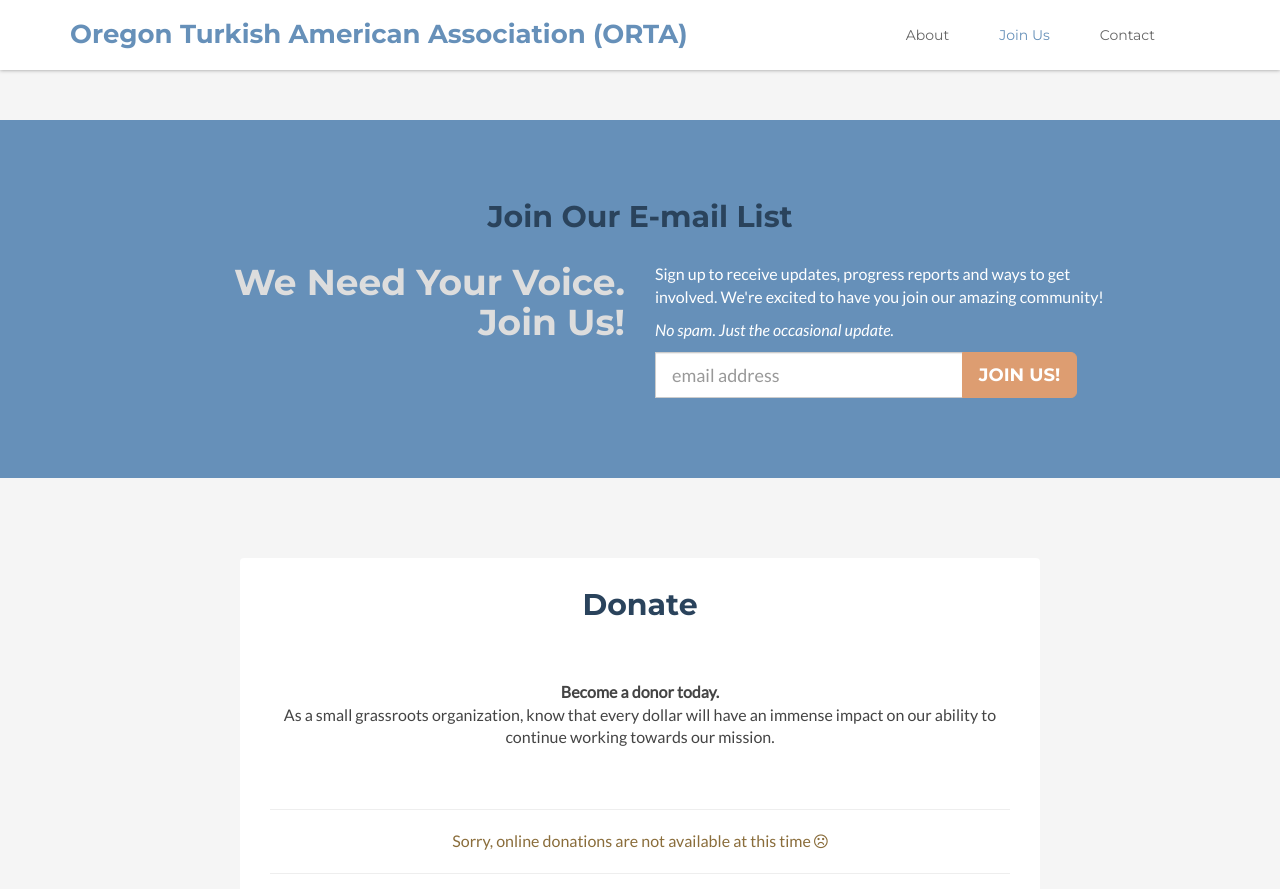
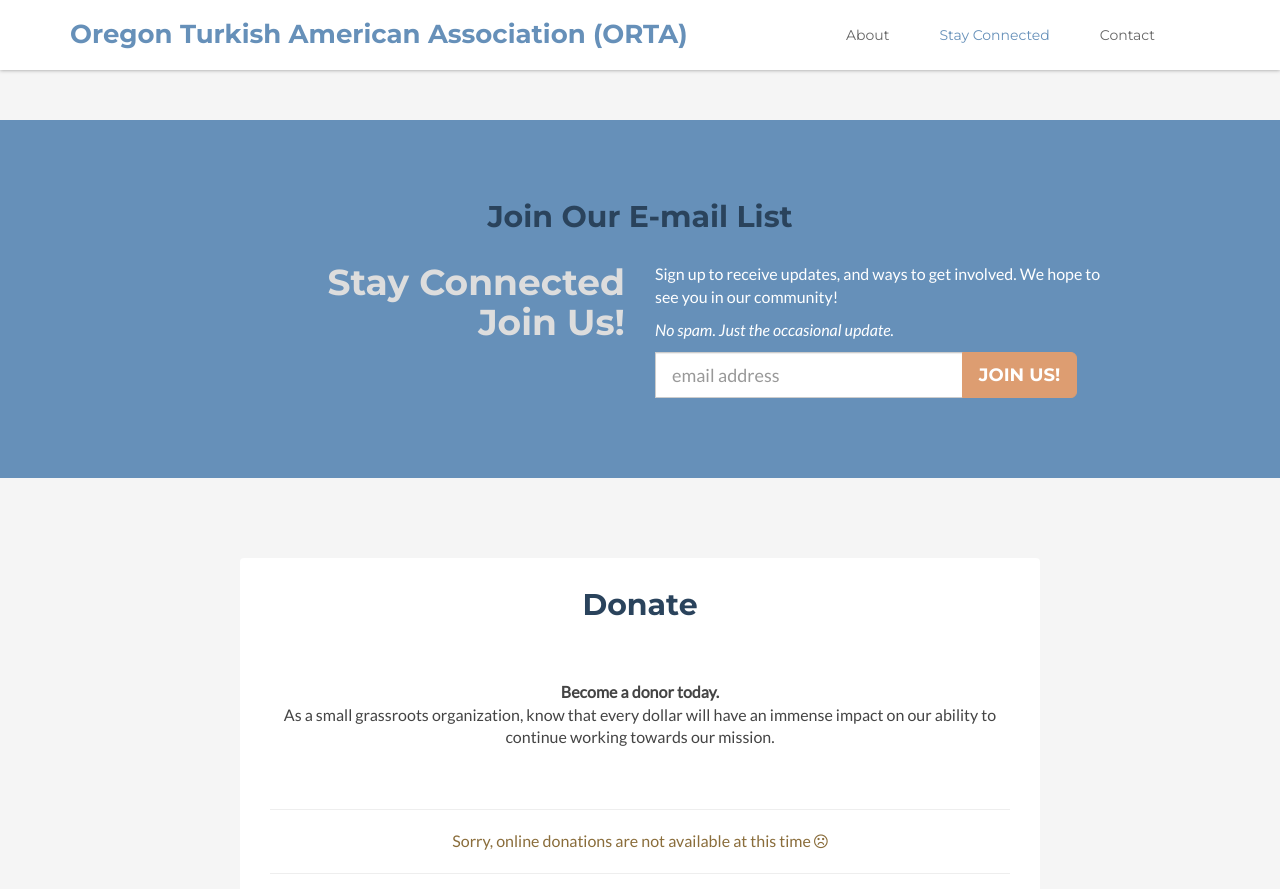
Before and after one commit to ortapdx/ortapdx.github.io, a Jekyll site: the page built from index.html, in a window 1280 px wide and 900 px high, scrolled down 1176 px. Shown: the top 889 px of the window. Built offline with Jekyll 4.4.1, drawn with Linux system fonts in a browser that asks for light colours; nearby versions of some CDN libraries; comment, search, counter and statistics services are not loaded.

Commit message:
Update index.html

```diff
--- a/index.html
+++ b/index.html
@@ -22,7 +22,7 @@ layout: default
         <ul class="nav navbar-nav">
           <li class="active nav-item sr-only"><a class="scrollto" href="#promo">Home</a></li>
           <li class="nav-item"><a class="scrollto" href="#about">About</a></li>
-          <li class="nav-item"><a class="scrollto" href="#join">Join Us</a></li>
+          <li class="nav-item"><a class="scrollto" href="#join">Stay Connected</a></li>
           <li class="nav-item"><a class="scrollto" href="#contact">Contact</a></li>
           <!-- <li class="nav-item last"><a class="scrollto highlight" href="#donate">Donate</a></li> -->
         </ul><!--//nav-->
@@ -78,10 +78,10 @@ layout: default
     <h2 class="title">Join Our E-mail List</h2>
     <div class="row">
       <div class="col-sm-5 col-sm-offset-1 text-right text-right-sm">
-        <h1 class="join-us-intro">We Need Your Voice.<br> Join Us!</h1>
+        <h1 class="join-us-intro">Stay Connected<br> Join Us!</h1>
       </div>
       <div class="col-sm-5 text-left text-left-sm">
-        <p>Sign up to receive updates, progress reports and ways to get involved. We're excited to have you join our amazing community!</p>
+        <p>Sign up to receive updates, and ways to get involved. We hope to see you in our community!</p>
         {% if site.tinyletter_username %}
         <p><em>No spam. Just the occasional update.</em></p>
         <div class="row">
```
